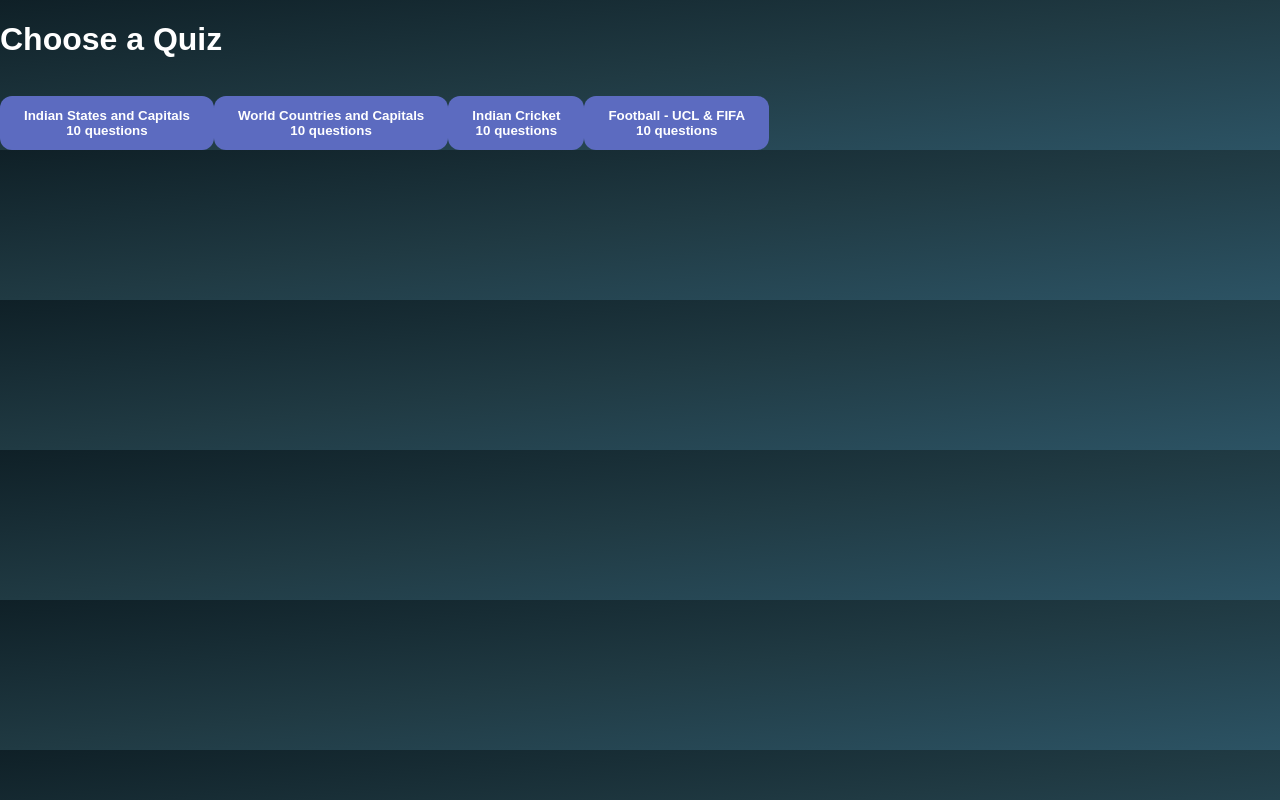
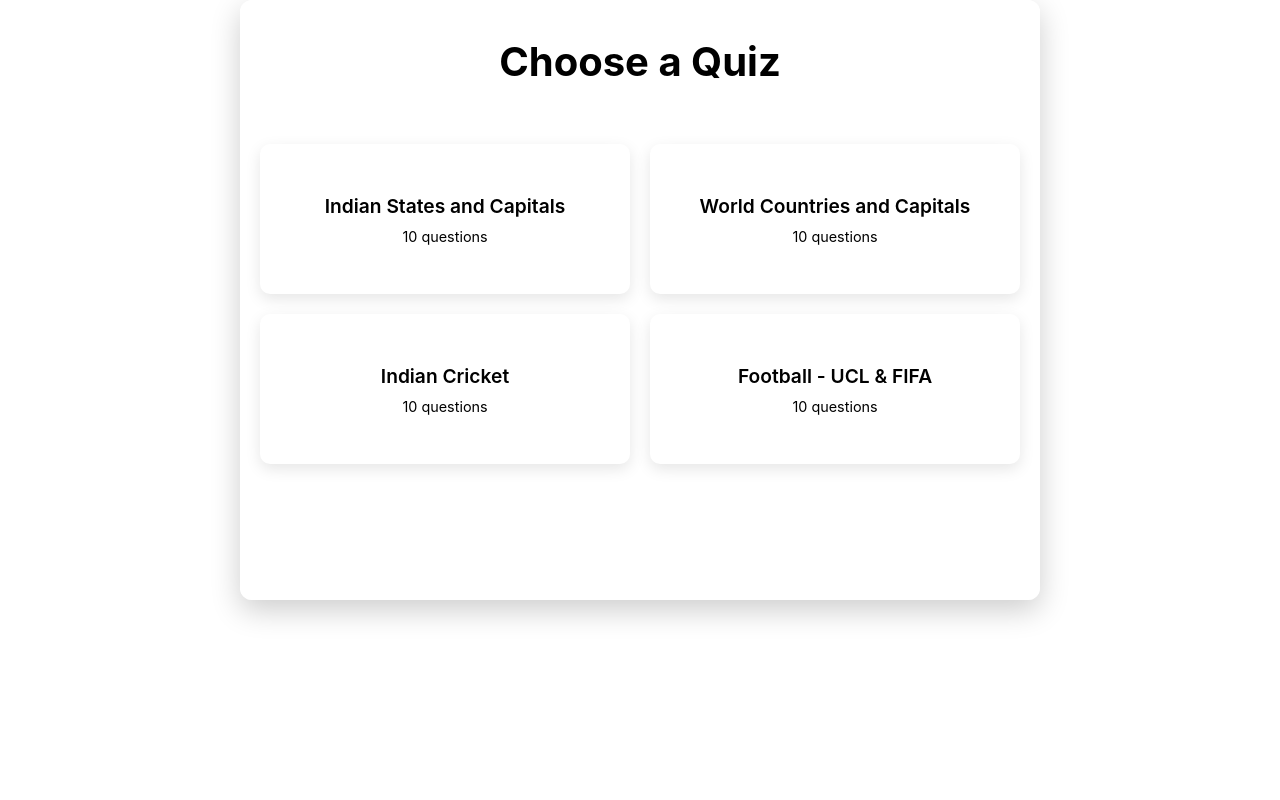
Before and after one commit to Kirankhoushik/Interactive-Quiz-Application, a React (Create React App) app: page / in a window 1280 px wide. Built offline with nearby package versions, Linux system fonts and the light colour scheme.

Commit message:
Update App.css

```diff
--- a/src/App.css
+++ b/src/App.css
@@ -1,87 +1,239 @@
+/* CSS Variables for Theming */
+:root {
+  --bg-color-light: #f0f2f5;
+  --text-color-light: #333;
+  --primary-color-light: #007bff;
+  --secondary-color-light: #6c757d;
+  --card-bg-light: #fff;
+  --button-bg-light: linear-gradient(45deg, #007bff, #0056b3);
 
-/* Global Reset & Fonts */
-body {
-  font-family: 'Poppins', sans-serif;
-  background: linear-gradient(to bottom right, #0f2027, #203a43, #2c5364);
-  color: #fff;
+  --bg-color-dark: #181818;
+  --text-color-dark: #f8f9fa;
+  --primary-color-dark: #1e90ff;
+  --secondary-color-dark: #888;
+  --card-bg-dark: #222;
+  --button-bg-dark: linear-gradient(45deg, #1e90ff, #104e8b);
+
+  --bg-color-purple: #f3e9fc;
+  --text-color-purple: #4a007e;
+  --primary-color-purple: #9c27b0;
+  --secondary-color-purple: #ba68c8;
+  --card-bg-purple: #ffffff;
+  --button-bg-purple: linear-gradient(45deg, #9c27b0, #6a0080);
+}
+
+/* Theme Switching */
+body.light-theme {
+  --bg-color: var(--bg-color-light);
+  --text-color: var(--text-color-light);
+  --primary-color: var(--primary-color-light);
+  --secondary-color: var(--secondary-color-light);
+  --card-bg: var(--card-bg-light);
+  --button-bg: var(--button-bg-light);
+}
+
+body.dark-theme {
+  --bg-color: var(--bg-color-dark);
+  --text-color: var(--text-color-dark);
+  --primary-color: var(--primary-color-dark);
+  --secondary-color: var(--secondary-color-dark);
+  --card-bg: var(--card-bg-dark);
+  --button-bg: var(--button-bg-dark);
+}
+
+body.purple-theme {
+  --bg-color: var(--bg-color-purple);
+  --text-color: var(--text-color-purple);
+  --primary-color: var(--primary-color-purple);
+  --secondary-color: var(--secondary-color-purple);
+  --card-bg: var(--card-bg-purple);
+  --button-bg: var(--button-bg-purple);
+}
+
+/* Global Styles */
+* {
+  box-sizing: border-box;
   margin: 0;
   padding: 0;
+  font-family: 'Poppins', -apple-system, BlinkMacSystemFont, sans-serif;
 }
 
-/* Quiz Box Styling */
-.quiz-box {
-  background: rgba(255, 255, 255, 0.1);
-  backdrop-filter: blur(10px);
-  border-radius: 2rem;
-  box-shadow: 0 8px 32px rgba(0, 0, 0, 0.2);
-  padding: 2rem;
-  margin: 2rem auto;
-  width: 60%;
-  text-align: center;
+body {
+  background-color: var(--bg-color);
+  color: var(--text-color);
+  line-height: 1.6;
+  transition: all 0.3s ease;
 }
 
-/* Buttons */
-button {
-  background-color: #5c6bc0;
-  color: white;
-  padding: 12px 24px;
-  font-weight: 600;
-  border: none;
+/* Container with Glassmorphism */
+.container {
+  max-width: 800px;
+  margin: 0 auto;
+  padding: 30px 20px;
+  background: rgba(255, 255, 255, 0.7);
+  backdrop-filter: blur(10px);
   border-radius: 12px;
-  transition: all 0.3s ease;
-  cursor: pointer;
-  margin-top: 1rem;
+  box-shadow: 0 10px 30px rgba(0, 0, 0, 0.2);
+  display: flex;
+  flex-direction: column;
+  min-height: 600px;
 }
 
-button:hover {
-  background-color: #3f51b5;
-  transform: scale(1.05);
+/* Headings */
+h1 {
+  text-align: center;
+  margin-bottom: 20px;
+  color: var(--primary-color);
+  font-weight: 700;
+  font-size: 2.5rem;
 }
 
-button:active {
-  transform: scale(0.95);
+h2, h3 {
+  color: var(--primary-color);
+  margin-bottom: 15px;
+}
+
+/* Interactive Category Grid */
+.category-grid {
+  display: grid;
+  grid-template-columns: repeat(auto-fill, minmax(250px, 1fr));
+  gap: 20px;
+  margin-top: 30px;
+}
+
+.category-button {
+  background: var(--card-bg);
+  border: 2px solid var(--secondary-color);
+  border-radius: 10px;
+  padding: 20px;
+  text-align: center;
+  cursor: pointer;
+  transition: transform 0.3s ease, box-shadow 0.3s ease;
+  display: flex;
+  flex-direction: column;
+  align-items: center;
+  justify-content: center;
+  height: 150px;
+  box-shadow: 0 5px 15px rgba(0, 0, 0, 0.1);
+}
+
+.category-button:hover {
+  transform: translateY(-5px);
+  border-color: var(--primary-color);
+  box-shadow: 0 10px 30px rgba(0, 0, 0, 0.2);
+}
+
+.category-name {
+  font-size: 1.2rem;
+  font-weight: 600;
+  margin-bottom: 10px;
+  color: var(--primary-color);
+}
+
+.questions-count {
+  font-size: 0.9rem;
+  color: var(--secondary-color);
+}
+
+/* Buttons with Gradient */
+.btn {
+  padding: 12px 25px;
+  border: none;
+  border-radius: 8px;
+  cursor: pointer;
+  font-weight: 600;
+  font-size: 1rem;
+  background: var(--button-bg);
+  color: white;
+  transition: all 0.3s ease;
+}
+
+.btn:hover:not([disabled]) {
+  filter: brightness(1.2);
 }
 
 /* Progress Bar */
 .progress-bar {
-  height: 20px;
-  border-radius: 10px;
-  background: linear-gradient(to right, #66bb6a, #43a047);
-  box-shadow: 0 0 10px #66bb6a;
-  transition: width 0.3s ease-in-out;
-  margin: 1rem 0;
+  width: 100%;
+  height: 8px;
+  background-color: var(--secondary-color);
+  border-radius: 4px;
+  margin-bottom: 20px;
+  overflow: hidden;
+}
+
+.progress-fill {
+  height: 100%;
+  background: var(--primary-color);
+  border-radius: 4px;
+  transition: width 0.3s ease;
+}
+
+/* Option Boxes */
+.option {
+  padding: 15px;
+  border: 2px solid var(--secondary-color);
+  border-radius: 8px;
+  background-color: var(--card-bg);
+  cursor: pointer;
+  text-align: left;
+  font-size: 1rem;
+  transition: all 0.2s ease;
+  display: flex;
+  align-items: center;
+}
+
+.option:hover:not([disabled]) {
+  border-color: var(--primary-color);
+  background-color: rgba(0, 123, 255, 0.1);
+}
+
+/* Animations */
+@keyframes fadeIn {
+  from {
+    opacity: 0;
+    transform: translateY(10px);
+  }
+  to {
+    opacity: 1;
+    transform: translateY(0);
+  }
+}
+
+@keyframes pulse {
+  0% {
+    transform: scale(1);
+  }
+  50% {
+    transform: scale(1.05);
+  }
+  100% {
+    transform: scale(1);
+  }
+}
+
+.pulse-animation {
+  animation: pulse 1.5s infinite;
 }
 
 /* Responsive Design */
-@media screen and (max-width: 600px) {
-  .quiz-box {
-    width: 90%;
-    padding: 1rem;
-  }
-
-  button {
-    width: 100%;
-    font-size: 1rem;
+@media (min-width: 768px) {
+  .options-box {
+    grid-template-columns: 1fr 1fr;
   }
 }
 
-/* Result Screen Animation */
-.result-container {
-  animation: fadeIn 0.5s ease-in-out;
+@media (max-width: 600px) {
+  .container {
+    padding: 20px 15px;
+  }
+
+  .question {
+    font-size: 1rem;
+  }
+
+  .btn {
+    padding: 10px 20px;
+    font-size: 0.9rem;
+  }
 }
-
-@keyframes fadeIn {
-  from { opacity: 0; transform: translateY(20px); }
-  to { opacity: 1; transform: translateY(0); }
-}
-
-/* Answer Feedback */
-.correct {
-  background-color: #66bb6a;
-  color: #fff;
-}
-
-.wrong {
-  background-color: #ef5350;
-  color: #fff;
-}
```
